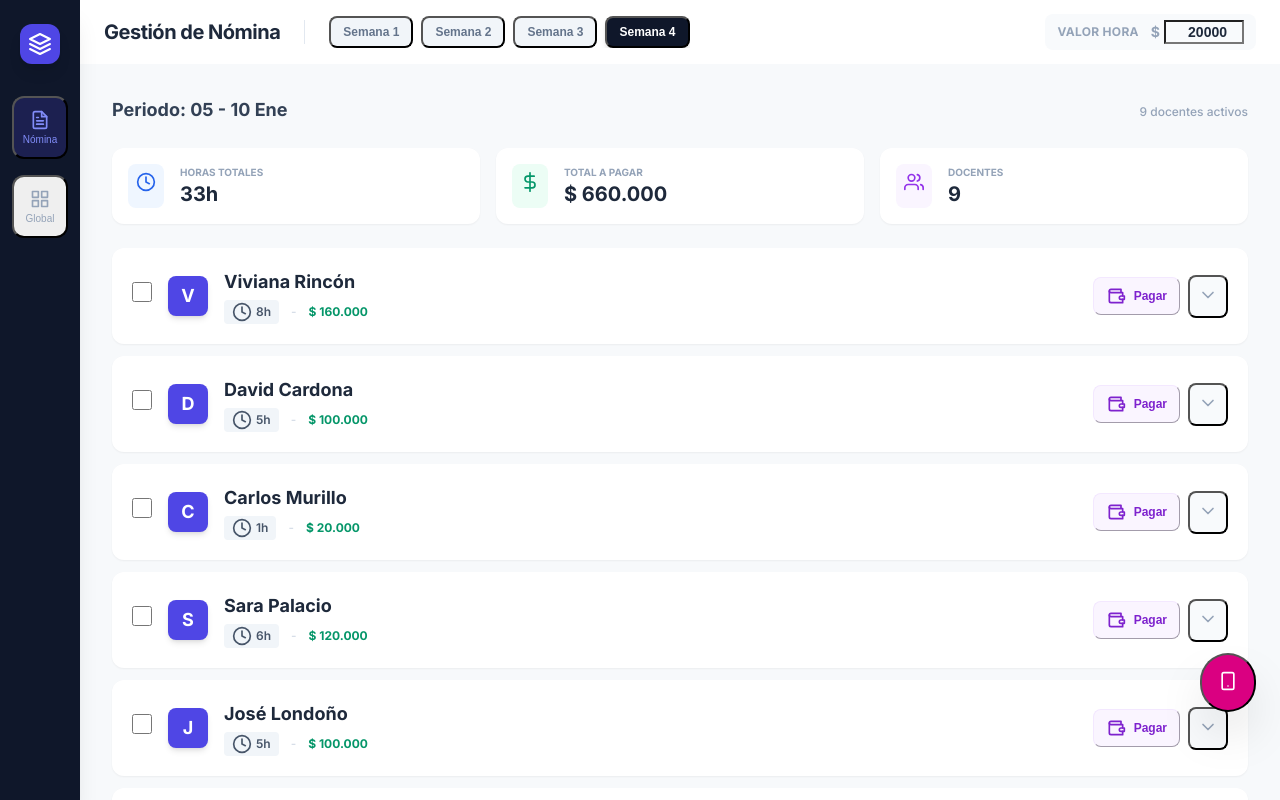
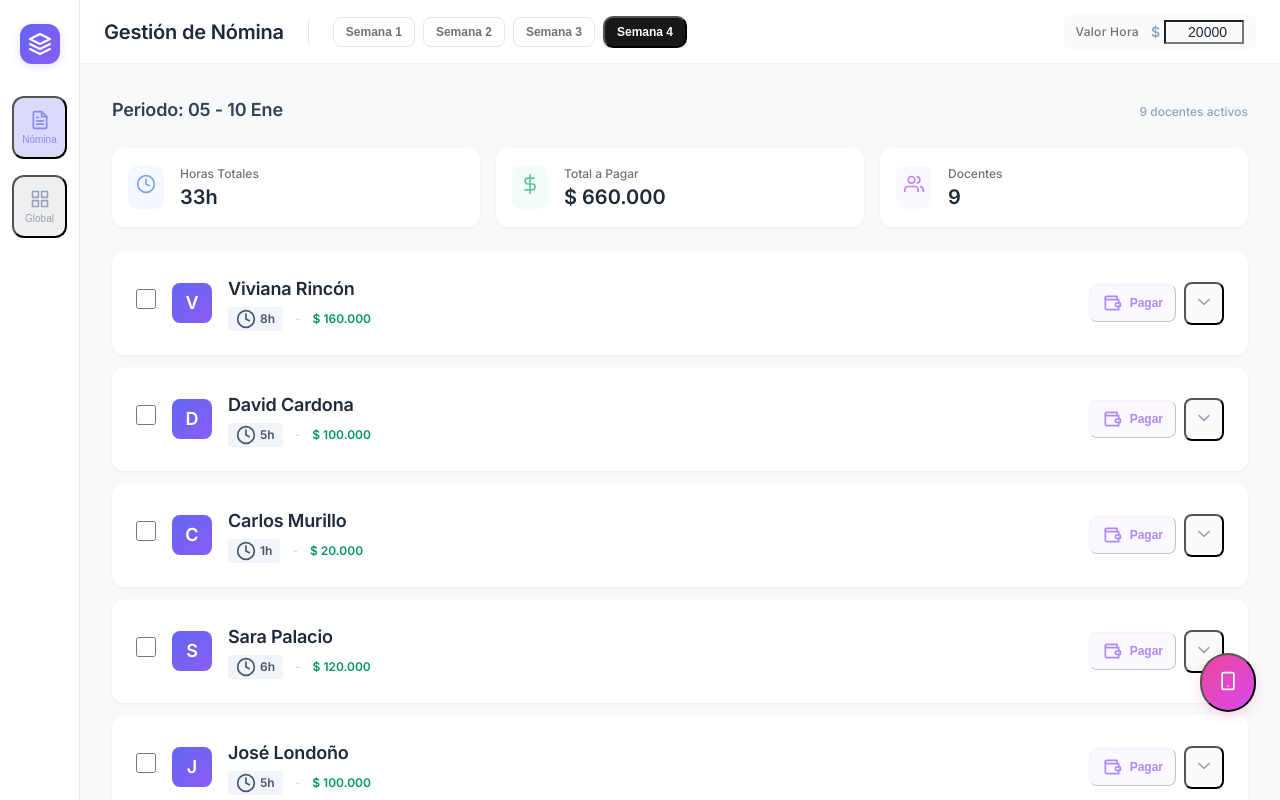
Before and after one commit to daniel-alt-pages/cronograma-de-pagos-cb26, a React (Vite) app: page / in a window 1280 px wide. Built offline with nearby package versions, Linux system fonts and the light colour scheme.

Commit message:
feat: Add minimalist professional design system with clean lines and subtle styling

```diff
--- a/src/main.jsx
+++ b/src/main.jsx
@@ -4,6 +4,7 @@ import './index.css'
 import './additional-styles.css'
 import './mobile-styles.css'
 import './design-improvements.css'
+import './minimalist.css'
 import App from './App.jsx'
 
 createRoot(document.getElementById('root')).render(
--- /dev/null
+++ b/src/minimalist.css
@@ -0,0 +1,327 @@
+/* ===== MINIMALIST PROFESSIONAL DESIGN ===== */
+
+/* Reset some overly styled elements */
+* {
+    letter-spacing: normal;
+}
+
+/* Clean background - sin patrones */
+body,
+.bg-slate-50 {
+    background: #fafafa !important;
+}
+
+/* Sidebar minimalista */
+aside {
+    background: #ffffff !important;
+    border-right: 1px solid #e5e7eb !important;
+    box-shadow: none !important;
+}
+
+/* Logo más sutil */
+aside .bg-indigo-600 {
+    background: linear-gradient(135deg, #6366f1 0%, #8b5cf6 100%) !important;
+}
+
+/* Header limpio */
+header {
+    background: #ffffff !important;
+    border-bottom: 1px solid #f3f4f6 !important;
+    box-shadow: 0 1px 2px rgba(0, 0, 0, 0.02) !important;
+}
+
+/* Tarjetas minimalistas - sin bordes pesados */
+.bg-white.rounded-xl.border {
+    border: 1px solid #f3f4f6 !important;
+    box-shadow: 0 1px 3px rgba(0, 0, 0, 0.04) !important;
+    border-radius: 12px !important;
+}
+
+/* Stat cards limpias */
+.bg-white.rounded-xl.border.shadow-sm {
+    background: #ffffff !important;
+    border: none !important;
+    box-shadow: 0 1px 3px rgba(0, 0, 0, 0.05) !important;
+}
+
+/* Icon containers más sutiles */
+.bg-blue-50,
+.bg-emerald-50,
+.bg-purple-50,
+.bg-orange-100 {
+    opacity: 0.6;
+}
+
+/* Botones más limpios */
+button {
+    font-weight: 500 !important;
+    letter-spacing: 0 !important;
+}
+
+/* Week selector más minimalista */
+.bg-slate-900.text-white {
+    background: #18181b !important;
+    border-radius: 8px !important;
+}
+
+.bg-slate-100.text-slate-500 {
+    background: transparent !important;
+    border: 1px solid #e5e7eb !important;
+    color: #71717a !important;
+}
+
+.bg-slate-100.text-slate-500:hover {
+    background: #fafafa !important;
+    border-color: #d4d4d8 !important;
+}
+
+/* Teacher rows minimalistas */
+.teacher-row-enhanced,
+div[class*="rounded-xl shadow-sm border"] {
+    background: #ffffff !important;
+    border: 1px solid #f3f4f6 !important;
+    box-shadow: none !important;
+    transition: all 0.2s ease !important;
+}
+
+div[class*="rounded-xl shadow-sm border"]:hover {
+    border-color: #e5e7eb !important;
+    box-shadow: 0 2px 4px rgba(0, 0, 0, 0.03) !important;
+    transform: none !important;
+}
+
+/* Avatar más limpio */
+.bg-indigo-600.rounded-lg {
+    background: linear-gradient(135deg, #6366f1 0%, #8b5cf6 100%) !important;
+    box-shadow: none !important;
+}
+
+.bg-emerald-500.rounded-lg {
+    background: #10b981 !important;
+    box-shadow: none !important;
+}
+
+/* Badges minimalistas */
+.badge {
+    background: #f4f4f5 !important;
+    color: #3f3f46 !important;
+    font-weight: 500 !important;
+    border-radius: 6px !important;
+}
+
+.badge-success {
+    background: #dcfce7 !important;
+    color: #166534 !important;
+}
+
+/* Checkbox más limpio */
+input[type="checkbox"] {
+    border-radius: 4px !important;
+    border-width: 1.5px !important;
+    border-color: #d4d4d8 !important;
+}
+
+input[type="checkbox"]:checked {
+    background-color: #10b981 !important;
+    border-color: #10b981 !important;
+}
+
+/* Pago pagado - fondo muy sutil */
+.border-emerald-300 {
+    background: rgba(16, 185, 129, 0.02) !important;
+    border-color: #d1fae5 !important;
+}
+
+/* Botones de acción limpios */
+.bg-purple-50.text-purple-700 {
+    background: #faf5ff !important;
+    border-color: #f3e8ff !important;
+    color: #7c3aed !important;
+}
+
+.bg-purple-50.text-purple-700:hover {
+    background: #f3e8ff !important;
+}
+
+.bg-emerald-50.text-emerald-700 {
+    background: #ecfdf5 !important;
+    border-color: #d1fae5 !important;
+    color: #059669 !important;
+}
+
+/* Botón Nequi más profesional */
+.bg-\[.DA0081\],
+button[class*="DA0081"] {
+    background: linear-gradient(135deg, #ec4899 0%, #d946ef 100%) !important;
+    box-shadow: 0 4px 12px rgba(236, 72, 153, 0.2) !important;
+}
+
+/* Toast más limpio */
+.bg-slate-900.text-white.rounded-xl {
+    background: #18181b !important;
+    border-radius: 10px !important;
+    box-shadow: 0 4px 12px rgba(0, 0, 0, 0.15) !important;
+}
+
+/* Modal más limpio */
+.shadow-2xl {
+    box-shadow: 0 8px 24px rgba(0, 0, 0, 0.12) !important;
+}
+
+/* Tabla más minimalista */
+table thead {
+    background: #fafafa !important;
+    border-bottom: 2px solid #f3f4f6 !important;
+}
+
+table tbody tr:hover {
+    background: #fafafa !important;
+}
+
+table tbody td {
+    border-bottom: 1px solid #f9fafb !important;
+}
+
+/* Vista previa del reporte */
+.bg-slate-900.rounded-lg {
+    background: #18181b !important;
+    border-radius: 10px !important;
+}
+
+/* Botón primario más limpio */
+.bg-indigo-600 {
+    background: linear-gradient(135deg, #6366f1 0%, #8b5cf6 100%) !important;
+    box-shadow: 0 2px 8px rgba(99, 102, 241, 0.2) !important;
+}
+
+.bg-indigo-600:hover {
+    box-shadow: 0 4px 12px rgba(99, 102, 241, 0.3) !important;
+}
+
+/* Typography más limpia */
+h1,
+h2,
+h3,
+h4,
+h5,
+h6 {
+    font-weight: 600 !important;
+    letter-spacing: -0.01em !important;
+}
+
+.font-bold {
+    font-weight: 600 !important;
+}
+
+.font-black {
+    font-weight: 700 !important;
+}
+
+/* Inputs más limpios */
+input[type="number"] {
+    font-weight: 500 !important;
+}
+
+/* Bottom nav minimalista */
+.mobile-bottom-nav {
+    background: #ffffff !important;
+    border-top: 1px solid #f3f4f6 !important;
+    box-shadow: 0 -2px 8px rgba(0, 0, 0, 0.04) !important;
+}
+
+/* Espaciado más generoso */
+.p-5 {
+    padding: 1.5rem !important;
+}
+
+.p-6 {
+    padding: 2rem !important;
+}
+
+/* Sin uppercase en labels pequeños */
+.uppercase {
+    text-transform: none !important;
+    font-size: 0.75rem !important;
+    color: #71717a !important;
+    font-weight: 500 !important;
+}
+
+/* Divisores más sutiles */
+.border-slate-100,
+.border-slate-200 {
+    border-color: #f3f4f6 !important;
+}
+
+/* Sessions desglose más limpio */
+div[class*="border border-slate-100 bg-slate-50"] {
+    background: #fafafa !important;
+    border-color: #f3f4f6 !important;
+}
+
+div[class*="border border-slate-100 bg-slate-50"]:hover {
+    background: #ffffff !important;
+    border-color: #e5e7eb !important;
+}
+
+/* Status badges limpios */
+.bg-blue-100,
+.bg-orange-100 {
+    background: #f4f4f5 !important;
+}
+
+.text-blue-700 {
+    color: #3f3f46 !important;
+}
+
+.text-orange-700 {
+    color: #3f3f46 !important;
+}
+
+/* Animaciones más sutiles */
+@keyframes fadeInUp {
+    from {
+        opacity: 0;
+        transform: translateY(10px);
+    }
+
+    to {
+        opacity: 1;
+        transform: translateY(0);
+    }
+}
+
+/* Ring effects más sutiles */
+.ring-2 {
+    box-shadow: 0 0 0 1px #f3f4f6 !important;
+}
+
+/* Focus states limpios */
+*:focus {
+    outline: none !important;
+}
+
+*:focus-visible {
+    outline: 2px solid #e5e7eb !important;
+    outline-offset: 2px !important;
+}
+
+/* Responsive - mantener minimalismo */
+@media (max-width: 768px) {
+    .mobile-stat-card {
+        background: #ffffff !important;
+        border: 1px solid #f3f4f6 !important;
+    }
+
+    .mobile-teacher-row {
+        border: 1px solid #f3f4f6 !important;
+    }
+}
+
+/* Print styles minimalistas */
+@media print {
+    * {
+        background: white !important;
+        color: black !important;
+        box-shadow: none !important;
+    }
+}
```
